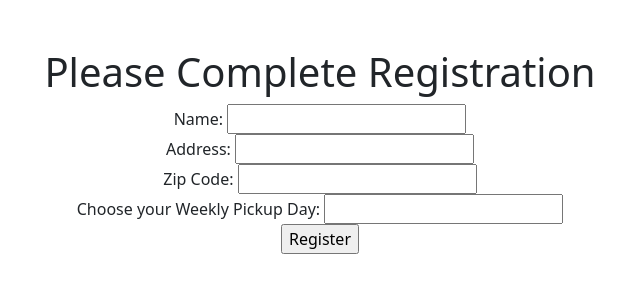
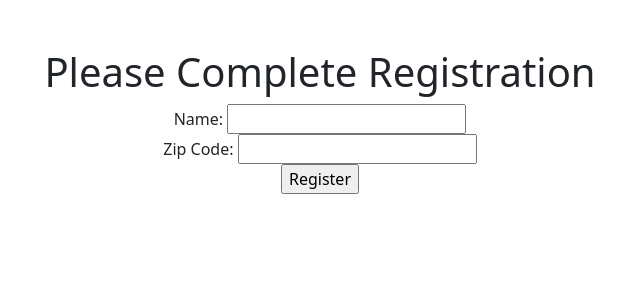
Before and after one commit to MitchA29/Django_Trash_Collector, a Django app: page /employees/new/ in a window 1280 px wide. Shown: the part 56-356 px from the top of the page, without its empty margins (320-960 px from the left). Run offline with Django 3.2, Linux system fonts and the light colour scheme; the visitor is signed in with stand-in values (Sample User, id 1).

Commit message:
created user stories

```diff
--- a/trash_collector/employees/templates/employees/create.html
+++ b/trash_collector/employees/templates/employees/create.html
@@ -6,12 +6,10 @@
 
 {% block content %}
 
-<form action="{% url 'customers:create' %}" method="post">
+<form action="{% url 'employees:create' %}" method="post">
     {% csrf_token %}
     Name: <input type="text" name="name" id="name"><br />
-    Address: <input type="text" name="address" id="address"><br />
     Zip Code: <input type="text" name="zip_code" id="zip_code"><br />
-    Choose your Weekly Pickup Day: <input type="text" name="weekly_pickup" id="weekly_pickup"><br />
     <input type="submit" value="Register">
 </form>
 
```
Also changed, not shown: 1 other file.
